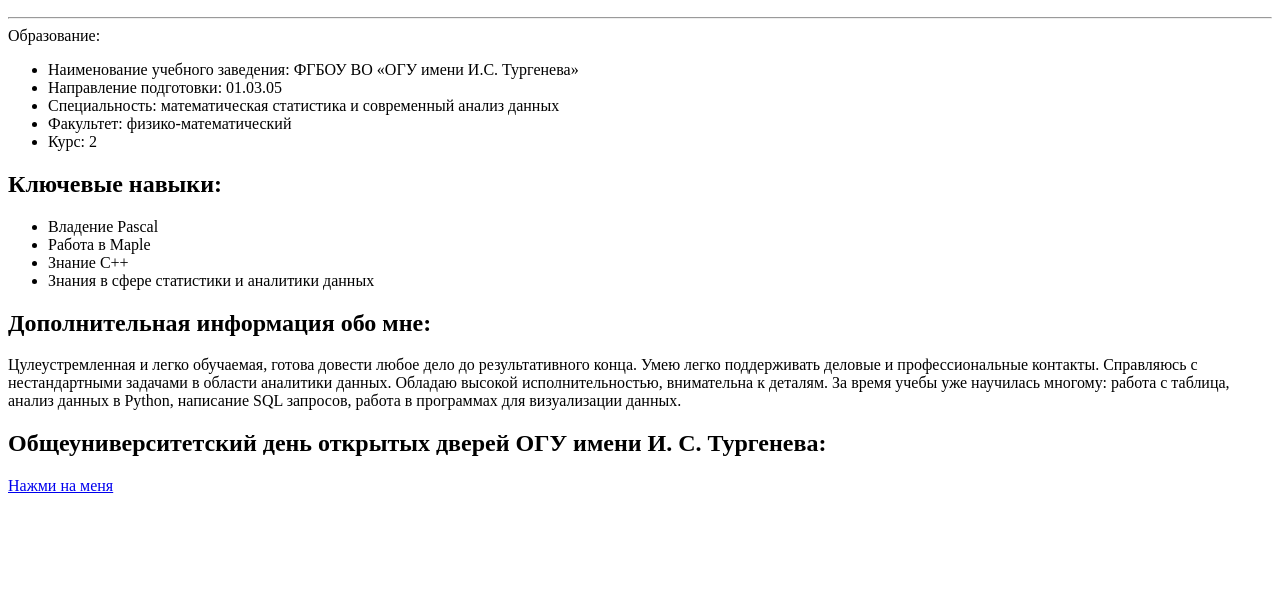
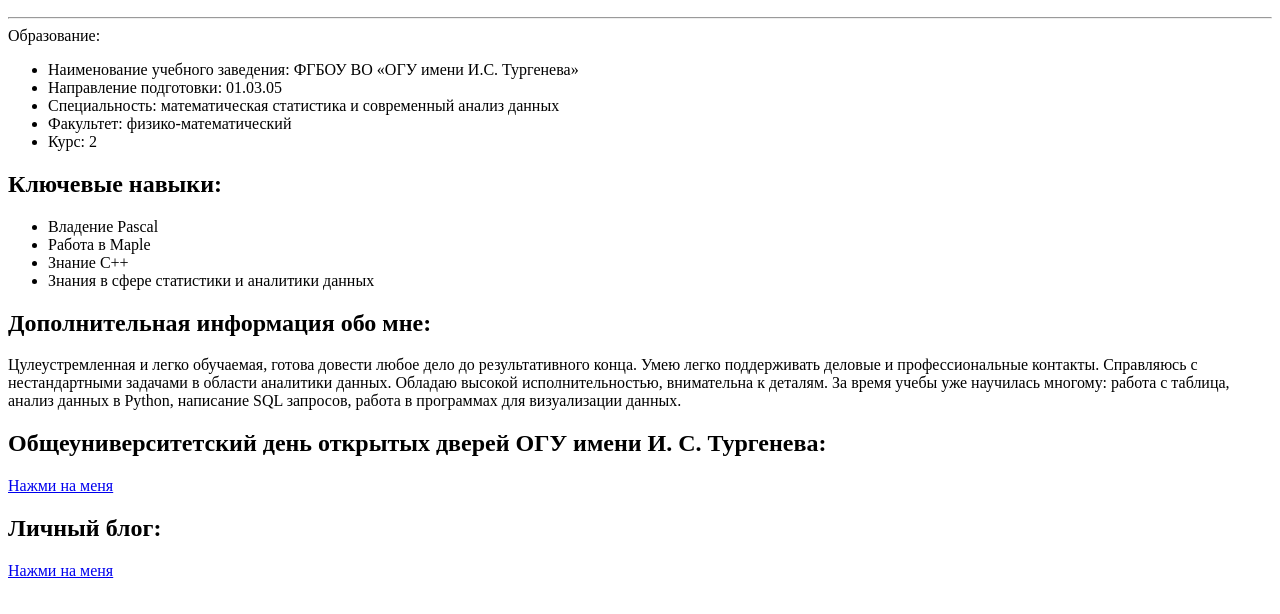
Before and after one commit to katerinsom/katerinsom.github.io, a plain HTML site: page index.html in a window 1280 px wide. Shown: the part 110-724 px from the top of the page. Drawn offline with Linux system fonts and the light colour scheme.

Commit message:
Update index.html

```diff
--- a/index.html
+++ b/index.html
@@ -48,6 +48,11 @@
 <h2>Общеуниверситетский день открытых дверей ОГУ имени И. С. Тургенева:</h2>
 <p><a href="https://project9736581.tilda.ws/page49816671.html">Нажми на меня</a><p>
 </section>
+
+         </section>
+<h2>Личный блог:</h2>
+<p><a href="http://katya5wg.beget.tech/">Нажми на меня</a><p>
+</section>
 </main>
 </body>
 </html>
```
